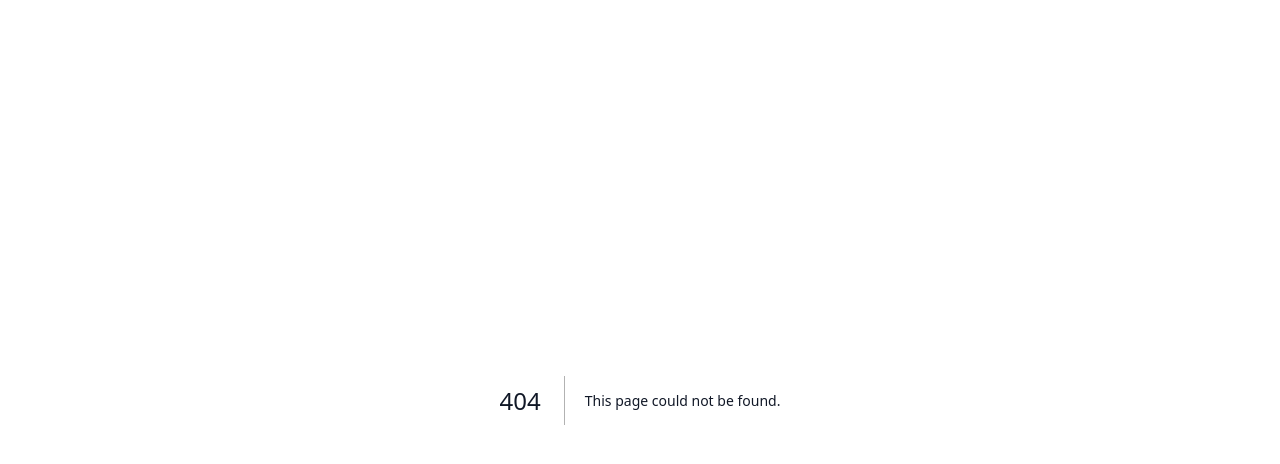
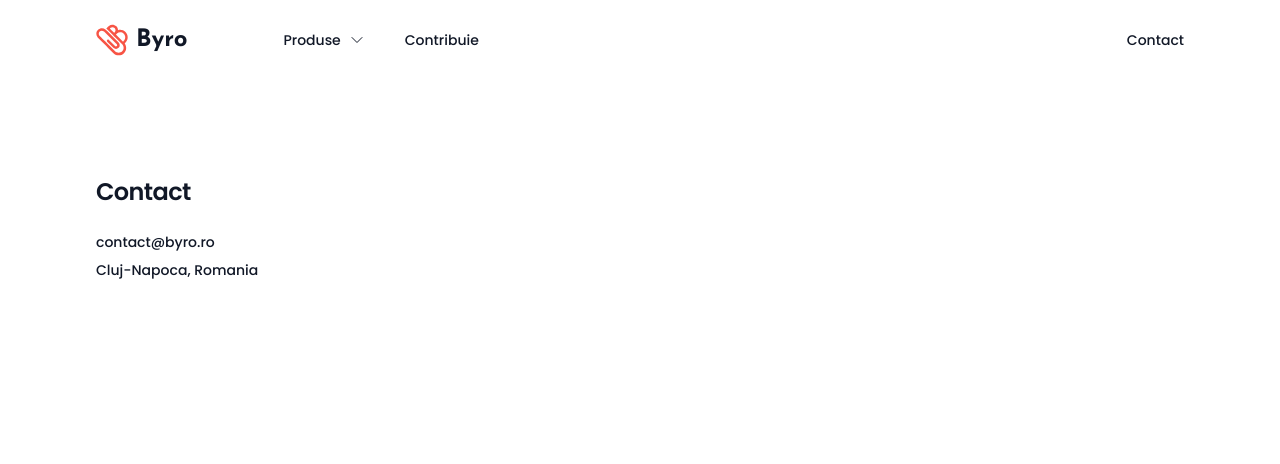
Before and after one commit to xsuve/byro, a Next.js app: page /contact in a window 1280 px wide. Before the commit this address had no page. Shown: the top 464 px of the page. Built offline with nearby package versions, Linux system fonts and the light colour scheme; a web font is replaced by a local one.

Commit message:
Add missing pages and a few fixes.

```diff
--- /dev/null
+++ b/app/contact/page.tsx
@@ -0,0 +1,22 @@
+import { Nav, Section } from '@/components';
+import { Heading, Text } from '@/components/ui';
+import Link from 'next/link';
+
+export default async function ContactPage() {
+  return (
+    <main>
+      <Nav />
+      <Section>
+        <Heading type='page-title' tag='h1'>
+          Contact
+        </Heading>
+        <div className='flex flex-col gap-y-2'>
+          <Link href='mailto:contact@byro.ro'>
+            <Text type='primary-bold'>contact@byro.ro</Text>
+          </Link>
+          <Text type='primary-bold'>Cluj-Napoca, Romania</Text>
+        </div>
+      </Section>
+    </main>
+  );
+}
--- /dev/null
+++ b/app/contribuie/page.tsx
@@ -0,0 +1,16 @@
+import { Nav, Section } from '@/components';
+import { Heading, Text } from '@/components/ui';
+
+export default async function ContribuiePage() {
+  return (
+    <main>
+      <Nav />
+      <Section>
+        <Heading type='page-title' tag='h1'>
+          Contribuie
+        </Heading>
+        <Text type='primary-bold'>În curând.</Text>
+      </Section>
+    </main>
+  );
+}
--- a/app/page.tsx
+++ b/app/page.tsx
@@ -61,8 +61,8 @@ export default function LandingPage() {
               folosi în procese.
             </Text>
           </div>
-          <Link href='/modele-documente'>
-            <Button>Descarcă modele</Button>
+          <Link href='#'>
+            <Button>În curând!</Button>
           </Link>
         </div>
       </div>
--- a/components/Nav/Nav.tsx
+++ b/components/Nav/Nav.tsx
@@ -17,10 +17,6 @@ import { NavSublink } from './NavSublink';
 type NavProps = {};
 
 const links: NavLinkProps[] = [
-  {
-    href: '/despre',
-    title: 'Despre',
-  },
   {
     href: '#',
     title: 'Produse',
@@ -47,7 +43,7 @@ const links: NavLinkProps[] = [
         disabled: true,
       },
       {
-        href: '/contribuie',
+        href: '/contact',
         title: 'Propune soluție',
         text: 'Vino cu o idee de funcționalitate pentru nevoile tale',
         disabled: false,
--- a/components/Process/Process.tsx
+++ b/components/Process/Process.tsx
@@ -35,8 +35,7 @@ export const Process: FC<ProcessProps> = ({
           'flex flex-col gap-y-4',
           'p-6 rounded-lg',
           'ring-1 ring-inset ring-layout-border'
-        )}
-      >
+        )}>
         {cloneElement(ProcessIconMap[icon], {
           className:
             '2xl:w-9 xl:w-9 w-7 2xl:h-9 xl:h-9 h-7 text-vermilion stroke-[1.25]',
@@ -47,11 +46,10 @@ export const Process: FC<ProcessProps> = ({
         </div>
         <div className='flex items-center justify-between p-4 rounded-md ring-1 ring-inset ring-layout-border'>
           <div className='flex flex-col gap-y-1'>
-            <Text type='tertiary'>Ultima actualizare</Text>
+            <Text type='tertiary'>Ultima verificare</Text>
             <Text
               type='primary-bold'
-              className='2xl:!text-sm xl:!text-sm text-xs'
-            >
+              className='2xl:!text-sm xl:!text-sm text-xs'>
               {DateTime.fromISO(updatedAt)
                 .setLocale('ro')
                 .toFormat('dd MMMM, yyyy')}
```
